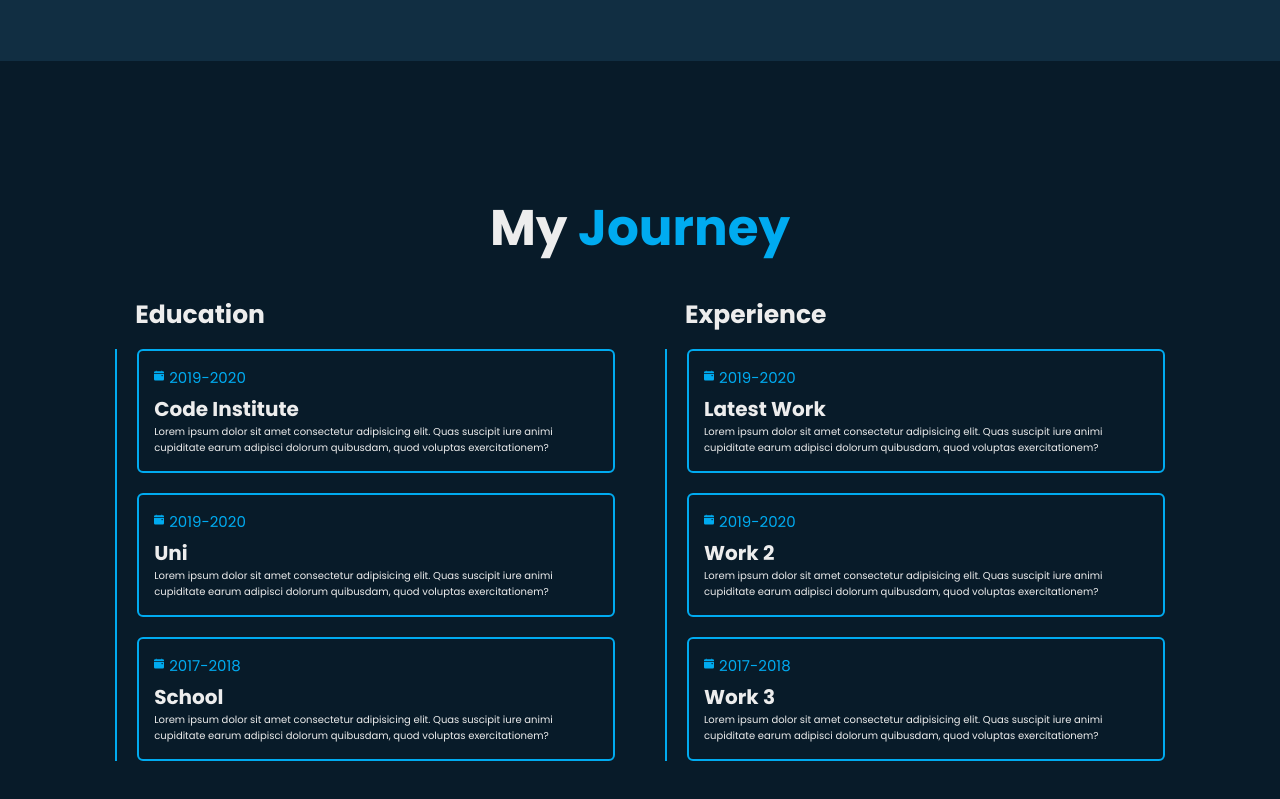
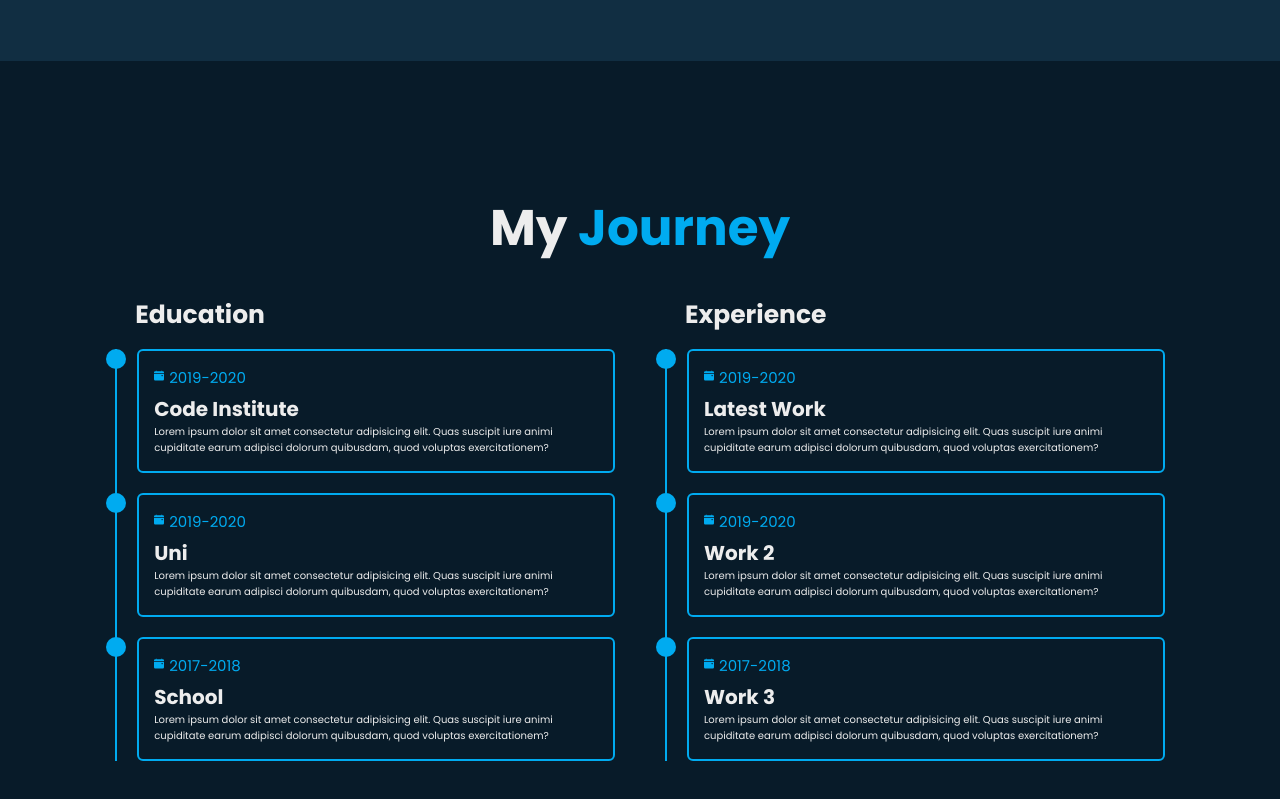
Before and after one commit to Joe-Collins-1986/Portfolio-Main, a React (Vite) app: page / in a window 1280 px wide. Shown: the part 1539-2338 px from the top of the page. Built offline with nearby package versions, Linux system fonts and the light colour scheme.

Commit message:
add experience hover animations

```diff
--- a/src/styles/Experience.module.css
+++ b/src/styles/Experience.module.css
@@ -31,12 +31,40 @@
   padding-left: 2rem;
 }
 
+.experienceBox .experienceContent::before {
+  content: "";
+  position: absolute;
+  top: 0;
+  left: -1.1rem;
+  width: 2rem;
+  height: 2rem;
+  background: var(--main-color);
+  border-radius: 50%;
+}
+
 .experienceContent .content {
   position: relative;
   padding: 1.5rem;
   border: 0.2rem solid var(--main-color);
   border-radius: 0.6rem;
   margin-bottom: 2rem;
+  overflow: hidden;
+}
+
+.experienceContent .content::before {
+  content: "";
+  position: absolute;
+  top: 0;
+  left: 0;
+  width: 0;
+  height: 100%;
+  background: var(--second-bg-color);
+  z-index: -1;
+  transition: 0.5s;
+}
+
+.experienceContent .content:hover::before {
+  width: 100%;
 }
 
 .experienceContent .content .year {
```
